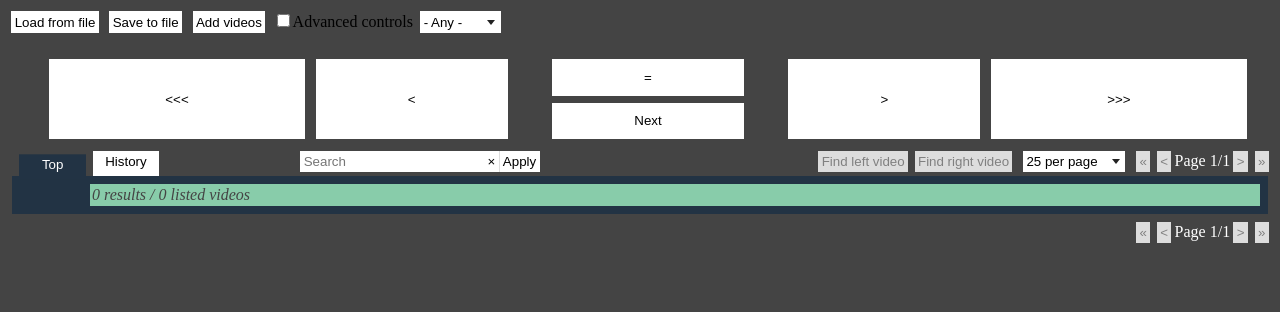
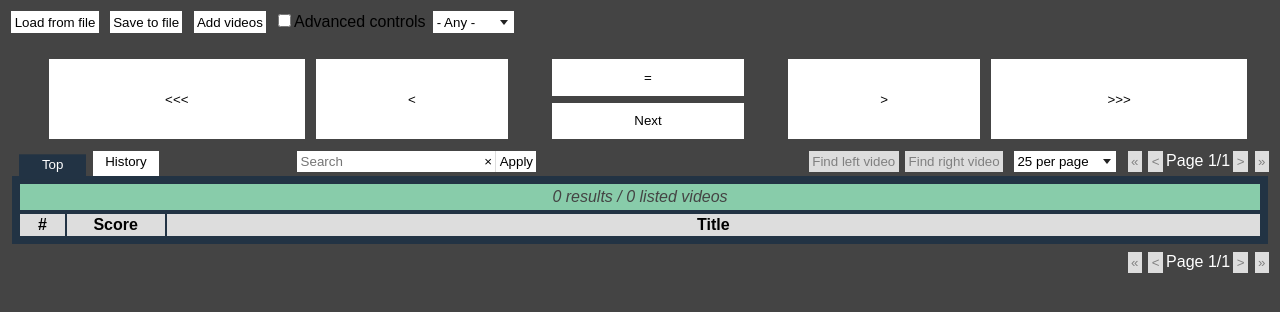
Before and after one commit to NatNgs/Nlaylist, a plain HTML site: page index.html in a window 1280 px wide. Drawn offline with Linux system fonts and the light colour scheme.

Commit message:
Added leadearboard table header

```diff
--- a/css/main.css
+++ b/css/main.css
@@ -3,6 +3,7 @@ html, body {
 	min-width: 100%;
 	width: 100%;
 	overflow-x: hidden;
+	font-family: sans-serif;
 }
 body {
 	background-color: #444;
@@ -187,12 +188,20 @@ button:hover {
 	padding: .5em;
 	margin-top: 0;
 }
-.rankingItem {
+.rankingItem, #ranking_title {
 	display: grid;
 	grid-column: 1 / -1;
-	grid-template-columns: max-content minmax(4em, max-content) max-content auto; /* Browsers without subgrid: each row fits its own content */
 	grid-template-columns: subgrid;
 	grid-column-gap: 0.125em;
+}
+#ranking_title > * {
+	background-color: #DDD;
+	font-weight: bold;
+	padding: 0.125em;
+	text-align: center;
+}
+#ranking_title > .score {
+	grid-column: 2 / 4;
 }
 .rankingItem > * {
 	background-color: #AAA;
@@ -283,11 +292,13 @@ button:hover {
 .rankingItem.displayed > div {
 	background-color: #FF8;
 }
-#ranking_count .title {
-	grid-column-start: 4;
+#ranking_count {
 	color: #444;
 	font-style: italic;
 	background-color: #8CA;
+	grid-column: 1 / -1;
+	text-align: center;
+	padding: 0.25em;
 }
 
 /* Display links not with underline, but with superscrit arrow instead */
--- a/index.html
+++ b/index.html
@@ -28,6 +28,7 @@
 			<span><input type="checkbox" id="chkb_advctrls" onchange="toggleAdvancedControls()"/><label for="chkb_advctrls">Advanced controls</label></span>
 			<button onclick="resetList()" class="advanced">Reset list</button>
 			<select id="pickMode">
+				<option value="stop" hidden="hidden">STOP</option>
 				<option value="meta" selected>- Any -</option>
 				<option value="top_scores">Top</option>
 				<option value="similar_scores">Similar</option>
@@ -89,7 +90,14 @@
 				<button class="lastPage" onclick="goToRankingPage(Infinity)" title="Last page">»</button>
 			</div>
 		</div>
-		<div id="ranking"></div>
+		<div id="ranking">
+			<div id="ranking_count"></div>
+			<div id="ranking_title">
+				<div class="rank">#</div>
+				<div class="score">Score</div>
+				<div class="title">Title</div>
+			</div>
+		</div>
 		<div class="pagination">
 			<button class="firstPage" onclick="goToRankingPage(1)" title="First page">«</button>
 			<button class="previousPage" onclick="shiftRankingPage(-1)" title="Previous page">&lt;</button>
--- a/js/list.js
+++ b/js/list.js
@@ -84,19 +84,7 @@ async function updateList(rankingDiv, allVdata, history, unplayable) {
 async function updateWholeList(rankingDiv, allVdata, vids, ranks, unplayable) {
 	// Rows of the page are kept and moved for CSS transitions to apply
 
-	// First row: count of results
-	let countDiv = document.getElementById('ranking_count')
-	if(!countDiv) {
-		countDiv = document.createElement('div')
-		countDiv.id = 'ranking_count'
-		countDiv.classList.add('rankingItem')
-		const countCell = document.createElement('div')
-		countCell.classList.add('title')
-		countDiv.appendChild(countCell)
-		rankingDiv.prepend(countDiv)
-	}
-
-	let previousDiv = countDiv // Rows are placed after the count row, in vids order
+	let previousDiv = document.getElementById('ranking_title') // Rows are placed after the title row
 	const listed = new Set()
 	for(const vid of vids) {
 		const vdata = allVdata[vid]
@@ -185,14 +173,14 @@ async function updateWholeList(rankingDiv, allVdata, vids, ranks, unplayable) {
 	// Find and remove rankingItem divs of videos not listed anymore (except ranking_count)
 	for(const div of rankingDiv.querySelectorAll('.rankingItem')) {
 		const did = div.id.replace('ranking_','')
-		if(did !== 'count' && !listed.has(did)) {
+		if(!listed.has(did)) {
 			div.remove()
 		}
 	}
 }
 
 function updateRankingCount({results, total, neverCompared}) {
-	const countCell = document.querySelector('#ranking_count .title')
+	const countCell = document.querySelector('#ranking_count')
 	countCell.innerText = `${results} result${results === 1 ? '' : 's'} / ${total} listed video${total === 1 ? '' : 's'}`
 	if(neverCompared > 0) {
 		countCell.innerText += ` (+${neverCompared} never compared yet)`
--- a/js/modl.js
+++ b/js/modl.js
@@ -143,13 +143,14 @@ class PlaylistModel {
 		}
 
 		const vid = NEXT_PICKERS[mode || 'weighted_random'](vids, this.#vdata, history)
+		if(!vid) return null
 
 		// History: move vid to the front of the list
 		this.#removeFromHistory(vid)
 		this.history.unshift(vid)
 
 		// Update lastScore
-		this.#vdata[vid].lastScore = this.#vdata[vid].score
+		this.#vdata[vid].lastScore = this.#vdata[vid].score || null
 		this.#callUpdate()
 		return vid
 	}
--- a/js/nextpicker.js
+++ b/js/nextpicker.js
@@ -3,7 +3,8 @@ NEXT_PICKERS = {
 	'pure_random': pure_random,
 	'weighted_random': weighted_random,
 	'top_scores': top_scores,
-	'similar_scores': similar_scores
+	'similar_scores': similar_scores,
+	'stop': ()=>null,
 }
 
 
```
